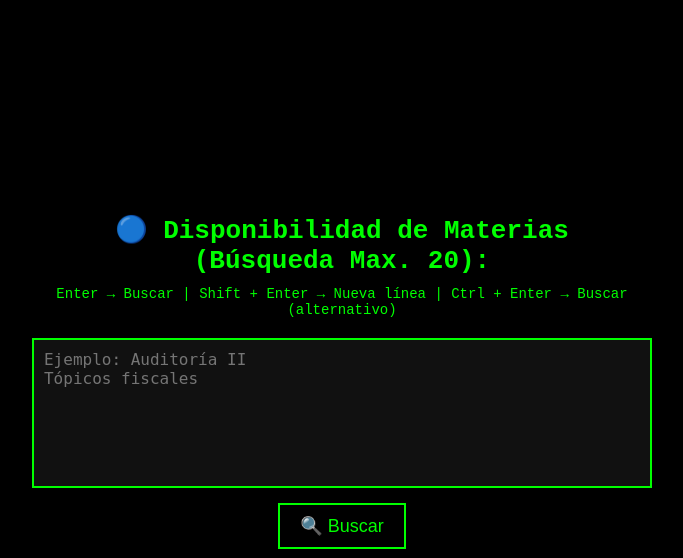
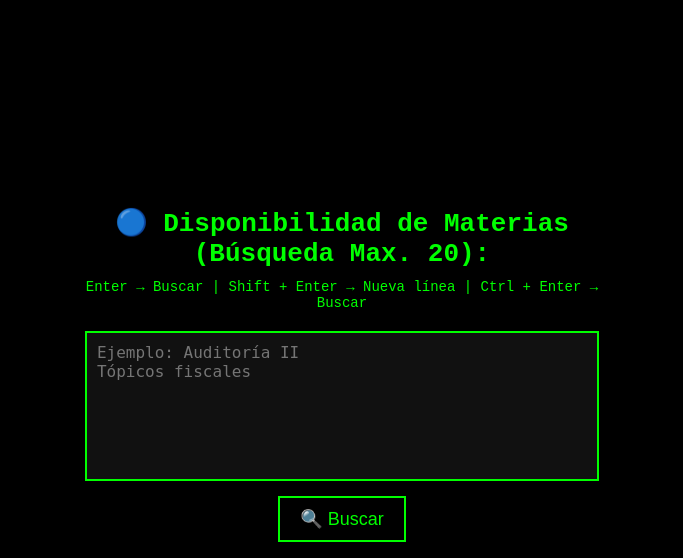
Before and after one commit to IngJuank23/buscador-materias-no-aprobadas, a Flask app: page / in a window 1280 px wide. Shown: the top 558 px of the page, without its empty margins (298-981 px from the left). Run offline with Flask 3, Linux system fonts and the light colour scheme.

Commit message:
index.html

```diff
--- a/templates/index.html
+++ b/templates/index.html
@@ -96,7 +96,7 @@
 <body>
   <div class="container">
     <h1 style="text-align:center">🔵 Disponibilidad de Materias<br>(Búsqueda Max. 20):</h1>
-    <div class="shortcuts-headnote">Enter → Buscar | Shift + Enter → Nueva línea | Ctrl + Enter → Buscar (alternativo)</div>
+    <div class="shortcuts-headnote">Enter → Buscar | Shift + Enter → Nueva línea | Ctrl + Enter → Buscar</div>
     <form method="POST">
       <textarea id="materias" name="materias" placeholder="Ejemplo: Auditoría II&#10;Tópicos fiscales" required></textarea><br>
       <button type="submit">🔍 Buscar</button>
```
